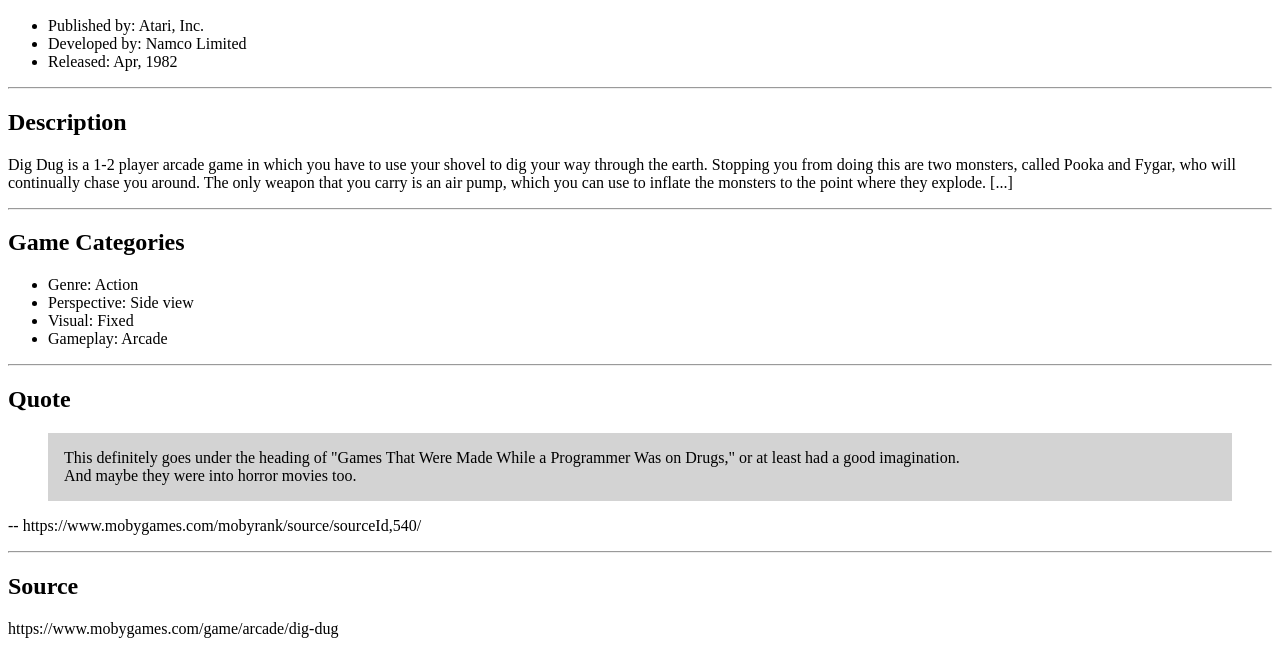
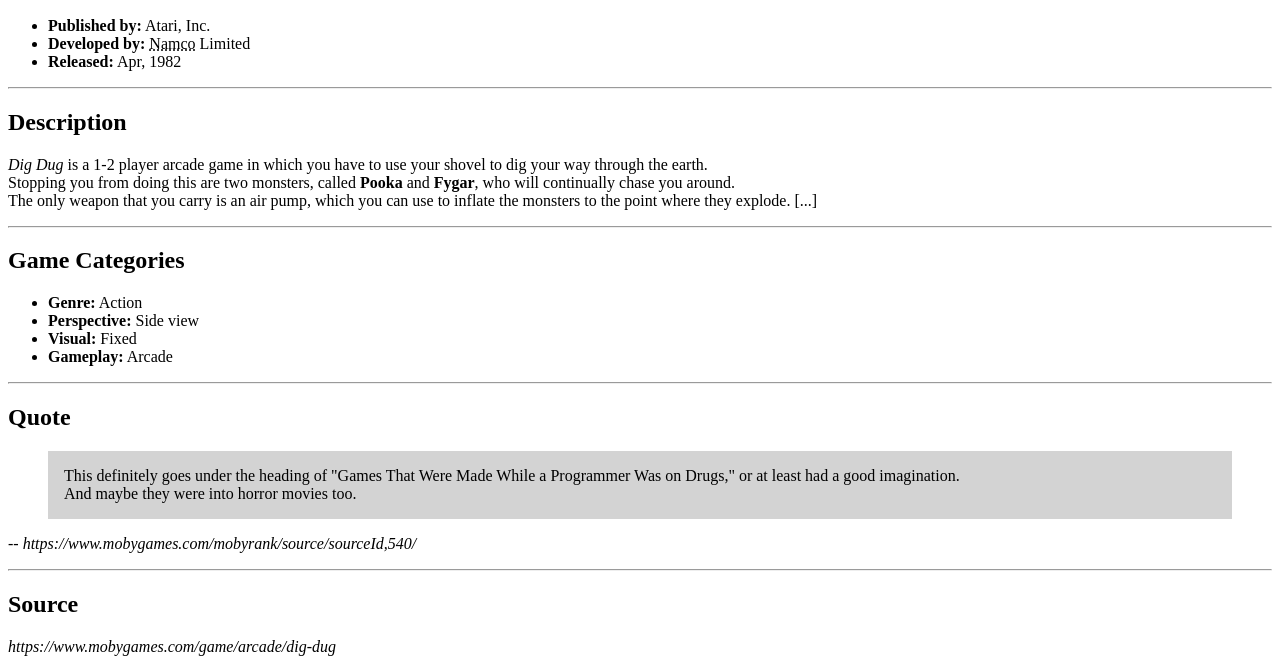
Before and after one commit to JonJanRB/IGME-235-Web, a plain HTML site: page Exercises/game/index.html in a window 1280 px wide. Shown: the part 423-1095 px from the top of the page. Drawn offline with Linux system fonts and the light colour scheme.

Commit message:
Finished Semantic exercise

```diff
--- a/Exercises/game/index.html
+++ b/Exercises/game/index.html
@@ -21,24 +21,30 @@
 </head>
 
 <body>
+
+    <header>
         <h1>Dig Dug</h1>
 
         <img src="dig-dug-burnt.png" alt="Gameplay image of Dig Dug">
 
         <h2>Publishing Info</h2>
         <ul>
-        <li>Published by: Atari, Inc.</li>
-        <li>Developed by: Namco Limited</li>
-        <li>Released: Apr, 1982</li>
+            <li><strong>Published by:</strong> Atari, Inc.</li>
+            <li><strong>Developed by:</strong>
+                <abbr title="Nakamura Manufacturing Company">Namco</abbr> Limited</li>
+            <li><strong>Released:</strong> Apr, 1982</li>
         </ul>
 
-
         <hr>
-
+    </header>
+    <main>
         <h2>Description</h2>
-    <p>Dig Dug is a 1-2 player arcade game in which you have to use your shovel
-        to dig your way through the earth. Stopping you from doing this are two
-        monsters, called Pooka and Fygar, who will continually chase you around.
+        <p><em>Dig Dug</em> is a 1-2 player arcade game in which you have to use your shovel
+            to dig your way through the earth.
+            <br>
+            Stopping you from doing this are two
+            monsters, called <strong>Pooka</strong> and <strong>Fygar</strong>, who will continually chase you around.
+            <br>
             The only weapon that you carry is an air pump, which you can use to
             inflate the monsters to the point where they explode. [...]</p>
 
@@ -46,10 +52,10 @@
 
         <h2>Game Categories</h2>
         <ul>
-        <li>Genre: Action</li>
-        <li>Perspective: Side view</li>
-        <li>Visual: Fixed</li>
-        <li>Gameplay: Arcade</li>
+            <li><strong>Genre:</strong> Action</li>
+            <li><strong>Perspective:</strong> Side view</li>
+            <li><strong>Visual:</strong> Fixed</li>
+            <li><strong>Gameplay:</strong> Arcade</li>
         </ul>
 
         <hr>
@@ -58,12 +64,16 @@
         <blockquote>This definitely goes under the heading of "Games That Were Made While a
             Programmer Was on Drugs," or at least had a good imagination. <br> And maybe
             they were into horror movies too.</blockquote>
-    <p>-- https://www.mobygames.com/mobyrank/source/sourceId,540/</p>
+        <p>-- <em>https://www.mobygames.com/mobyrank/source/sourceId,540/</em></p>
 
         <hr>
-
+    </main>
+    <footer>
+        <div id="page source">
             <h2>Source</h2>
-    <p>https://www.mobygames.com/game/arcade/dig-dug</p>
+            <p><em>https://www.mobygames.com/game/arcade/dig-dug</em></p>
+        </div>
+    </footer>
 </body>
 
 </html>
```
Lines whose indentation alone changed are shown as unchanged.
